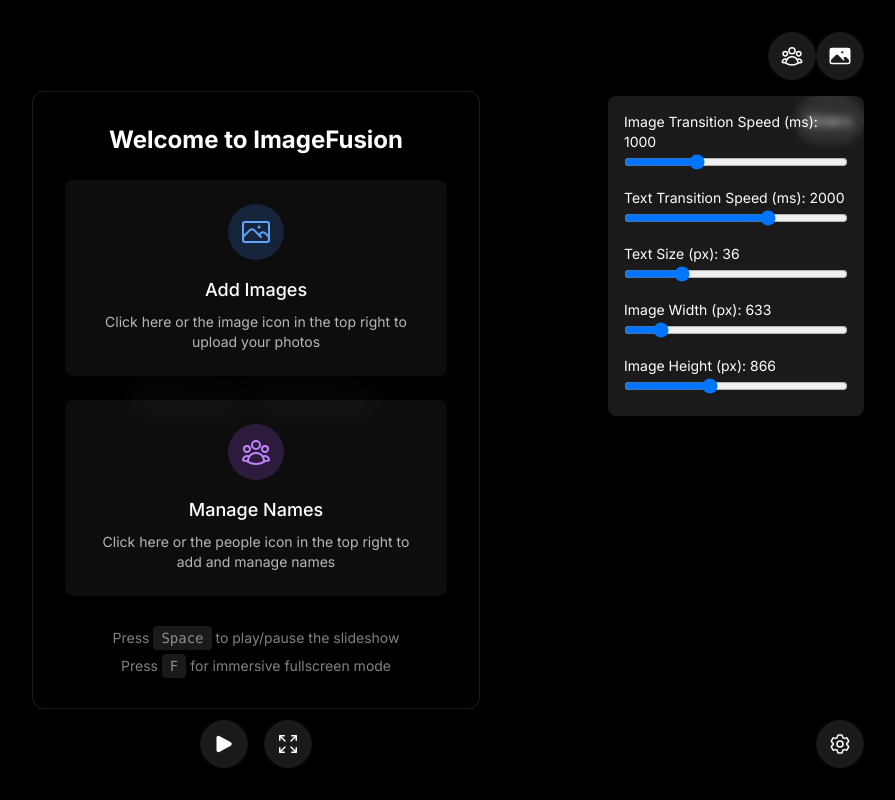
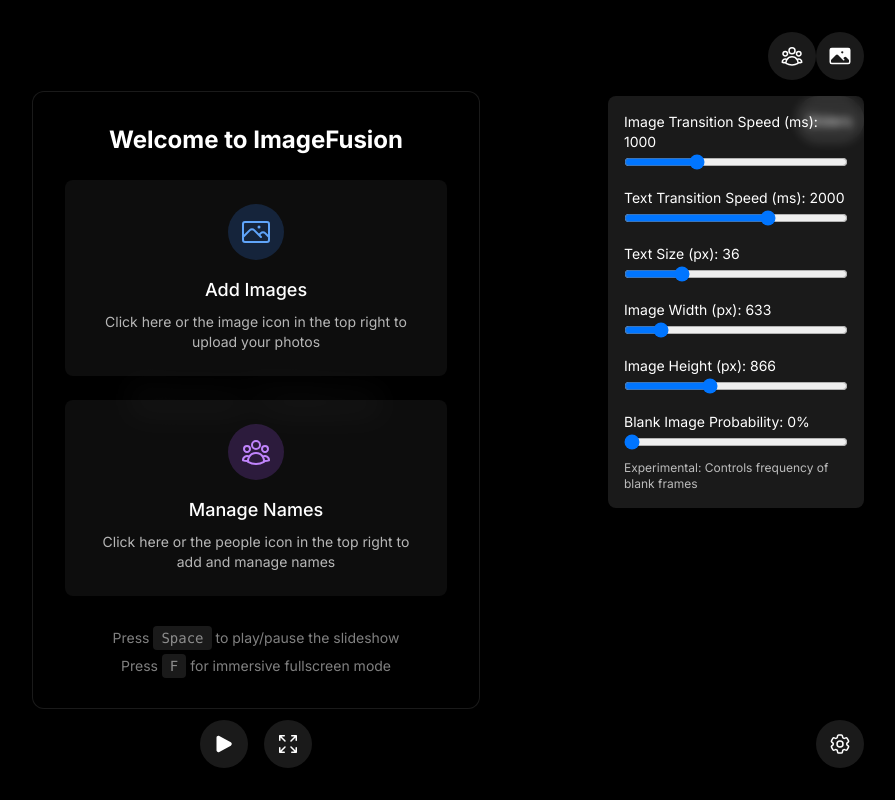
Before and after one commit to Hassan061/ImageFusion, a Next.js app: page / in a window 1280 px wide. Both pictures are taken after a click on the button "Sliders". Shown: the whole page, without its empty margins (384-1279 px from the left). Built offline with nearby package versions, Linux system fonts and the light colour scheme.

Commit message:
add blank image probability

```diff
--- a/src/app/page.tsx
+++ b/src/app/page.tsx
@@ -60,6 +60,14 @@
     }
   }, [names, currentName]);
 
+  // Initialize with a random image
+  useEffect(() => {
+    if (images.length > 0) {
+      const randomIndex = getRandomImageIndex();
+      setCurrentIndex(randomIndex === null ? -1 : randomIndex);
+    }
+  }, [images]);
+
   const { getRootProps, getInputProps, isDragActive } = useDropzone({
     onDrop: async (acceptedFiles) => {
       for (const file of acceptedFiles) {
@@ -107,7 +115,8 @@
     let imageInterval: ReturnType<typeof setInterval>;
     if (isPlaying && images.length > 0) {
       imageInterval = setInterval(() => {
-        setCurrentIndex(getRandomImageIndex());
+        const randomIndex = getRandomImageIndex();
+        setCurrentIndex(randomIndex === null ? -1 : randomIndex);
       }, settings.imageTransitionSpeed);
     }
     return () => clearInterval(imageInterval);
@@ -269,7 +278,7 @@
       <div className={`fixed inset-0 ${theme === 'dark' ? 'bg-black' : 'bg-white'}`}>
         {/* Image Container */}
         <AnimatePresence mode={settings.transitionEffect === 'none' ? 'sync' : 'wait'}>
-          {images.length > 0 && (
+          {images.length > 0 && currentIndex >= 0 ? (
             <motion.div
               key={`image-${currentIndex}`}
               {...getTransitionVariants()}
@@ -289,6 +298,19 @@
                   margin: '0 auto'
                 }}
               />
+            </motion.div>
+          ) : (
+            <motion.div
+              key="blank-slide"
+              {...getTransitionVariants()}
+              transition={{
+                duration: settings.transitionEffect === 'none' ? 0 : Math.max(0.1, settings.transitionDuration),
+                ease: "easeInOut"
+              }}
+              className="absolute inset-0"
+            >
+              {/* This div will be black in dark mode and white in light mode */}
+              <div className="w-full h-full" />
             </motion.div>
           )}
         </AnimatePresence>
@@ -538,6 +560,25 @@
                     className="w-full"
                   />
                 </div>
+                <div>
+                  <label className="block text-sm">
+                    Blank Image Probability: {Math.round(settings.blankImageProbability * 100)}%
+                  </label>
+                  <input
+                    type="range"
+                    min="0"
+                    max="1"
+                    step="0.01"
+                    value={settings.blankImageProbability}
+                    onChange={(e) =>
+                      updateSettings({ blankImageProbability: parseFloat(e.target.value) })
+                    }
+                    className="w-full"
+                  />
+                  <p className="text-xs mt-1 opacity-70">
+                    Experimental: Controls frequency of blank frames
+                  </p>
+                </div>
               </div>
             )}
 
--- a/src/store/slideshowStore.ts
+++ b/src/store/slideshowStore.ts
@@ -20,6 +20,7 @@
     isFullscreen: boolean;
     theme: 'light' | 'dark';
     textSize: number; // Text size in pixels
+    blankImageProbability: number; // Probability of showing a blank image (0-1)
   };
   addImage: (image: string) => void;
   removeImage: (index: number) => void;
@@ -27,7 +28,7 @@
   addName: (firstName: string, lastName: string) => void;
   removeName: (index: number) => void;
   updateSettings: (settings: Partial<SlideshowState['settings']>) => void;
-  getRandomImageIndex: () => number;
+  getRandomImageIndex: () => number | null;
   getRandomNamePermutation: () => string;
 }
 
@@ -58,6 +59,7 @@
   isFullscreen: false,
   theme: 'dark' as const,
   textSize: 36, // Default text size in pixels
+  blankImageProbability: 0, // 0 probability of blank images by default
 };
 
 export const useStore = create<SlideshowState>()(
@@ -99,8 +101,21 @@
         })),
       getRandomImageIndex: () => {
         const state = get();
-        if (state.images.length === 0) return 0;
-        return Math.floor(Math.random() * state.images.length);
+        const { settings, images } = state;
+
+        if (images.length === 0) return 0;
+
+        // Check if we should show a blank image based on probability
+        if (settings.blankImageProbability > 0) {
+          const random = Math.random();
+          if (random < settings.blankImageProbability) {
+            // Return null to indicate we should show a blank image
+            return null;
+          }
+        }
+
+        // Otherwise return a random image index as before
+        return Math.floor(Math.random() * images.length);
       },
       getRandomNamePermutation: () => {
         const state = get();
```
